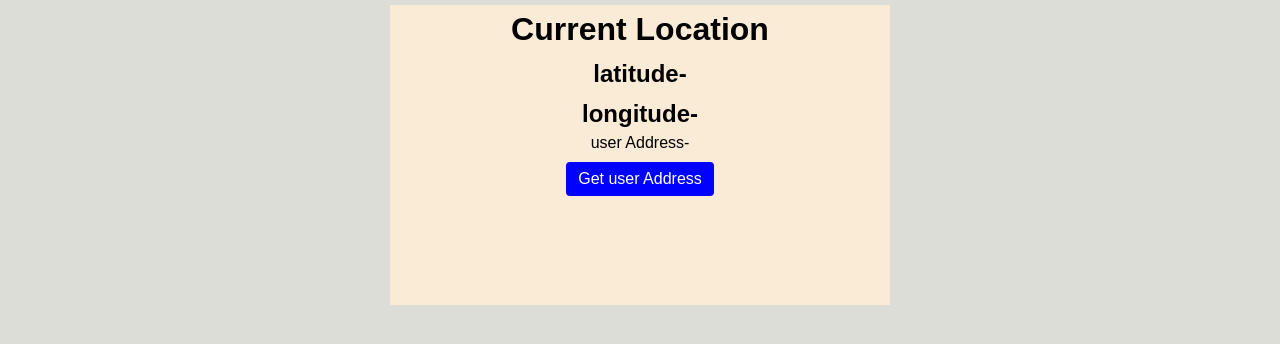
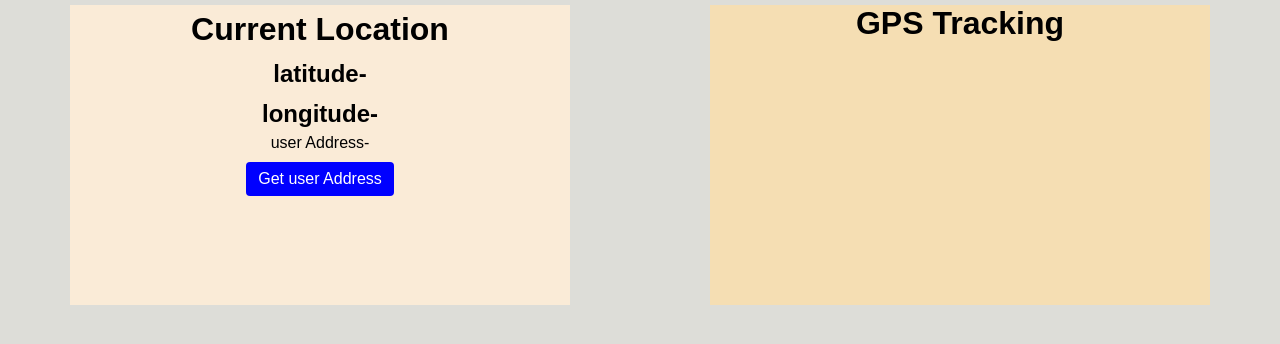
Before and after one commit to wankhedesagar/getCurrent_location, a React (Create React App) app: page / in a window 1280 px wide. Shown: the top 344 px of the page. Built offline with nearby package versions, Linux system fonts and the light colour scheme; no server answers.

Commit message:
added css gpsTracker className

```diff
--- a/src/App.css
+++ b/src/App.css
@@ -37,3 +37,11 @@ body {
 h2 {
   padding: 6px;
 }
+
+.gpsTracker {
+  background-color: wheat;
+  width: 500px;
+  height: 300px;
+  margin-top: 5px;
+  text-align: center;
+}
--- a/src/component/CurrentPosition.js
+++ b/src/component/CurrentPosition.js
@@ -1,11 +1,9 @@
-import React,{useState} from 'react'
+import React, { useState } from "react";
 
 const CurrentPosition = () => {
   const [latitude, setLatitude] = useState();
   const [longitude, setLongitude] = useState();
   const [userAddress, setUserAddress] = useState();
-
-
 
   const geo = navigator.geolocation;
 
@@ -29,13 +27,12 @@ const CurrentPosition = () => {
     setUserAddress(data.results[0].formatted);
   };
 
-
   const handleGetUserAddress = () => {
     getUserAddress();
   };
 
   return (
-<div className='container'>
+    <div className="container">
       <div className="Current_location">
         <h1>Current Location</h1>
         <h2>latitude- {latitude}</h2>
@@ -43,8 +40,10 @@ const CurrentPosition = () => {
         <p>user Address- {userAddress}</p>
         <button onClick={handleGetUserAddress}>Get user Address</button>
       </div>
-
+      <div className="gpsTracker">
+        <h1>GPS Tracking</h1>
       </div>
-    )
-}
+    </div>
+  );
+};
 export default CurrentPosition;
```
Lines whose indentation alone changed are shown as unchanged.
